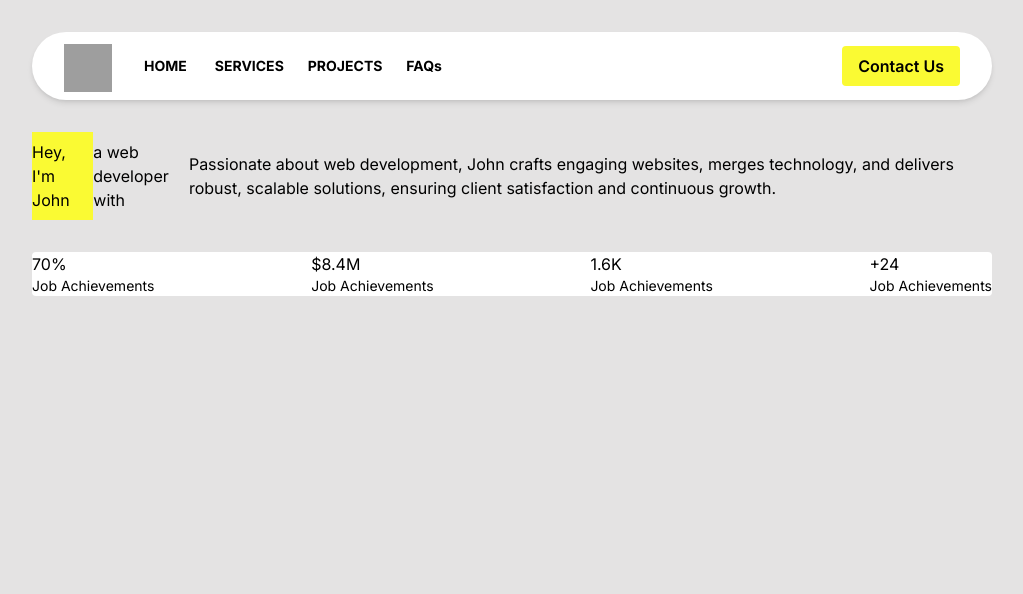
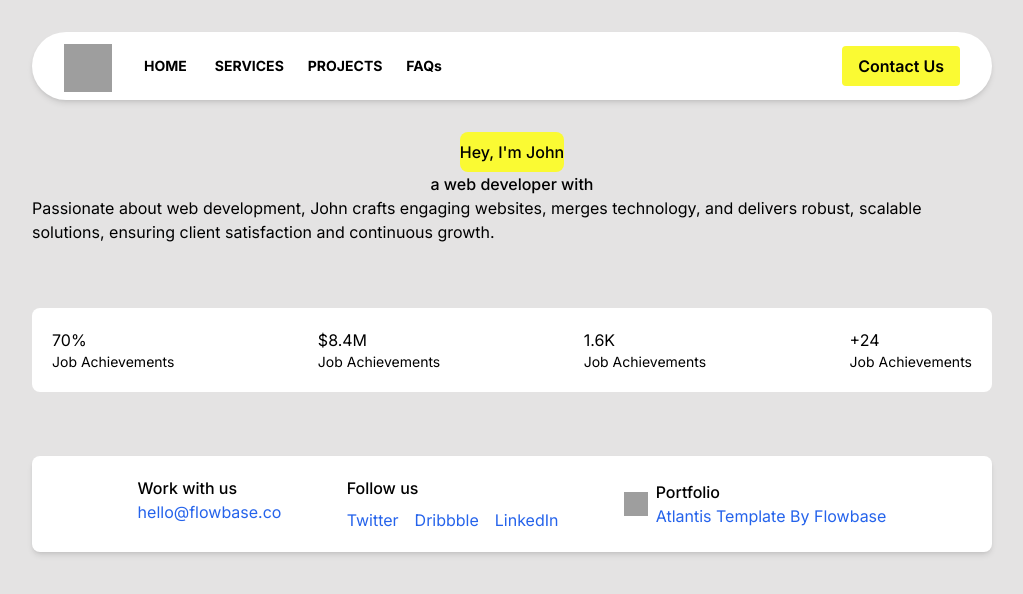
Before and after one commit to AQSA-ABDULLAH/nextjs-portfolio-website, a Next.js app in the folder user/: page / in a window 1280 px wide. Shown: the top 594 px of the page, without its empty margins (128-1151 px from the left). Built offline with nearby package versions, Linux system fonts and the light colour scheme; grey boxes are pictures that could not be loaded.

Commit message:
create footer

```diff
--- a/user/src/app/layout.tsx
+++ b/user/src/app/layout.tsx
@@ -2,6 +2,7 @@ import type { Metadata } from "next";
 import { Inter } from "next/font/google";
 import "./globals.css";
 import Navbar from "@/components/navbar";
+import Footer from "@/components/footer";
 
 const inter = Inter({ subsets: ["latin"] });
 
@@ -18,8 +19,9 @@ export default function RootLayout({
   return (
     <html lang="en">
       <body className={inter.className}>
-        <Navbar/>
+        <Navbar />
         {children}
+        <Footer />
       </body>
     </html>
   );
--- /dev/null
+++ b/user/src/components/footer.tsx
@@ -0,0 +1,33 @@
+import React from "react";
+
+const Footer = () => {
+  return (
+    <div className="bg-white m-16 mx-40 p-5 px-3 flex justify-center items-center rounded-lg shadow-md">
+      <div className="flex justify-between w-4/5 max-w-screen-lg">
+        <div className="flex flex-col">
+          <p className="font-medium">Work with us</p>
+          <a href="mailto:hello@flowbase.co" className="text-blue-600 hover:underline">hello@flowbase.co</a>
+        </div>
+
+        <div className="flex flex-col">
+          <p className="font-medium">Follow us</p>
+          <div className="flex gap-4 mt-2">
+            <a href="https://twitter.com" target="_blank" rel="noopener noreferrer" className="text-blue-600 hover:underline">Twitter</a>
+            <a href="https://dribbble.com" target="_blank" rel="noopener noreferrer" className="text-blue-600 hover:underline">Dribbble</a>
+            <a href="https://linkedin.com" target="_blank" rel="noopener noreferrer" className="text-blue-600 hover:underline">LinkedIn</a>
+          </div>
+        </div>
+
+        <div className="flex items-center">
+          <img src="/path/to/your/logo.png" alt="Logo" className="w-6 h-6 mr-2" />
+          <div className="flex flex-col">
+            <p className="font-medium">Portfolio</p>
+            <a href="https://flowbase.co" target="_blank" rel="noopener noreferrer" className="text-blue-600 hover:underline">Atlantis Template By Flowbase</a>
+          </div>
+        </div>
+      </div>
+    </div>
+  );
+};
+
+export default Footer;
--- a/user/src/sections/statics/statics.tsx
+++ b/user/src/sections/statics/statics.tsx
@@ -2,7 +2,7 @@ import React from "react";
 
 const Statics = () => {
   return (
-    <div className="bg-white m-8 mx-40 rounded px-8 py-6 flex justify-between">
+    <div className="bg-white m-16 mx-40 p-5 rounded-lg flex justify-between">
       <div className="text-center">
         <h2 className="text-3xl">70%</h2>
         <p className="text-sm">Job Achievements</p>
```
